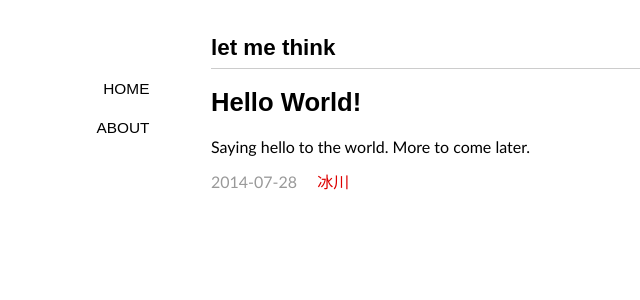
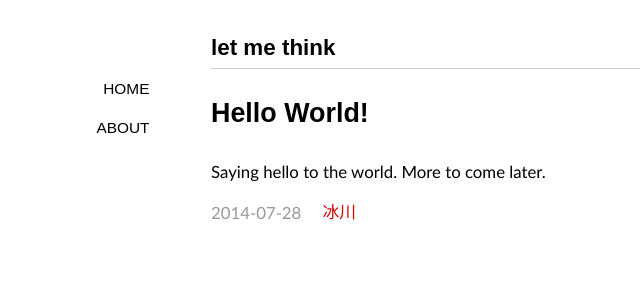
Before and after one commit to ruib/ruib.github.io, a Jekyll site: the page built from index.md, in a window 1280 px wide. Shown: the top 300 px of the page, without its empty margins (79-719 px from the left). Built offline with Jekyll 4.4.1, drawn with Linux system fonts in a browser that asks for light colours; nearby versions of some CDN libraries; some web fonts are replaced; library files that are not in the unit come from our copies; Markdown is read by kramdown in place of the engine named in the settings.

Commit message:
few css changes

```diff
--- a/_config.yml
+++ b/_config.yml
@@ -2,4 +2,4 @@ markdown: rdiscount
 permalink: /:year/:month/:title/
 # url: http://yihui.name/cn
 author: Rui Bai
-pygments: true
+highlighter: pygments
--- a/assets/css/default.css
+++ b/assets/css/default.css
@@ -25,8 +25,8 @@ pre code{margin:1em 0;font-size:13px;line-height:1.6;display:block;overflow:auto
 blockquote{display:block;text-align:justify;border-left:4px solid #eeeeee;}
 blockquote{margin:1em 0em;padding-left:1.5em;}
 blockquote p{margin:0;padding:.5em 0;}
-#container{width:700px;margin:2em auto;display:block;padding:0 2em;}
-.content{font-size:16px;line-height:24px;}
+#container{position:relative;width:700px;margin:2em auto;display:block;padding:0 2em;}
+.content{font-size:1.2em;line-height:1.7;}
 .content h1{padding:.5em 0;}
 .content img{display:block;margin:4px auto;}
 #tag_cloud{margin-bottom: 1em;}
```
Also changed, not shown: 2 other files.
